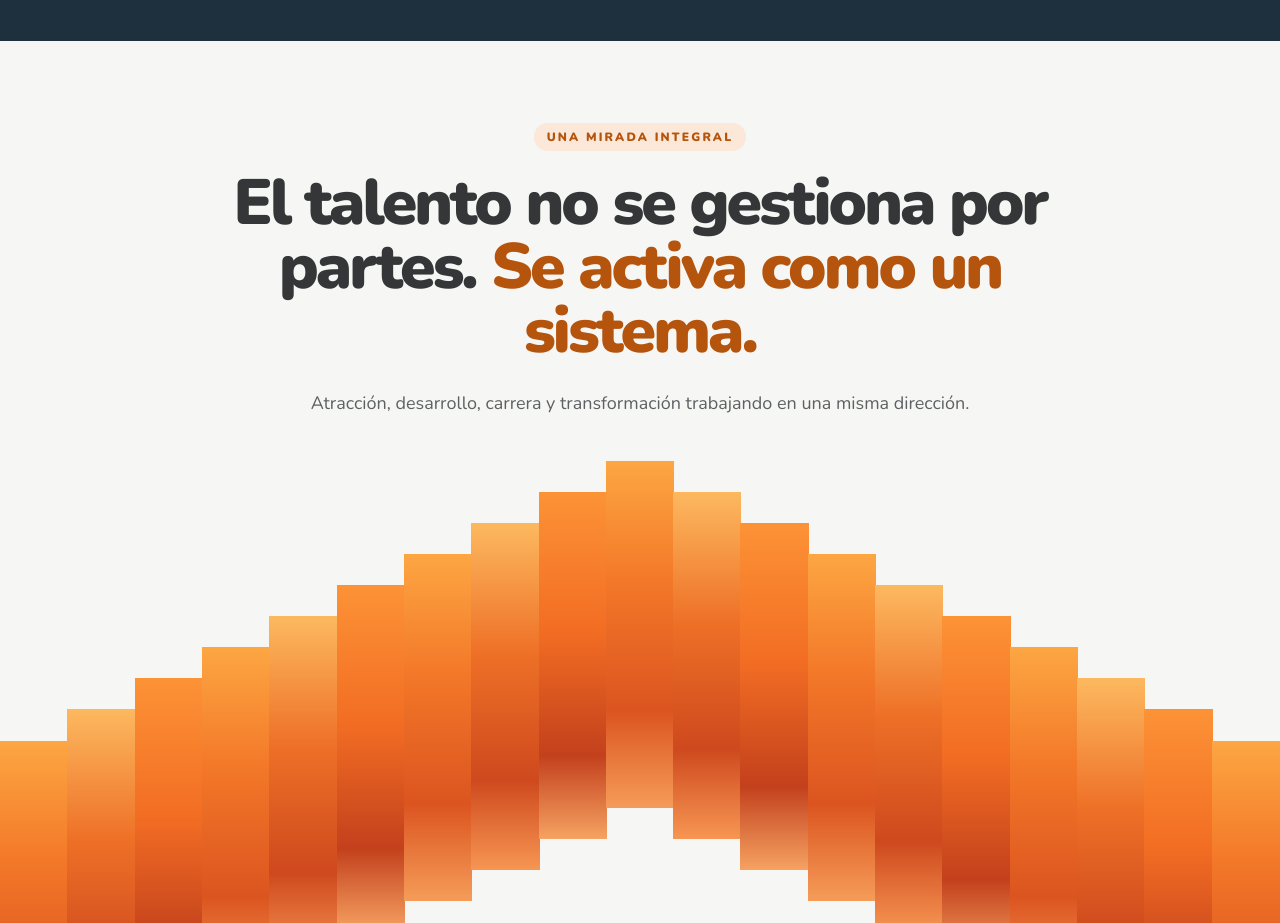
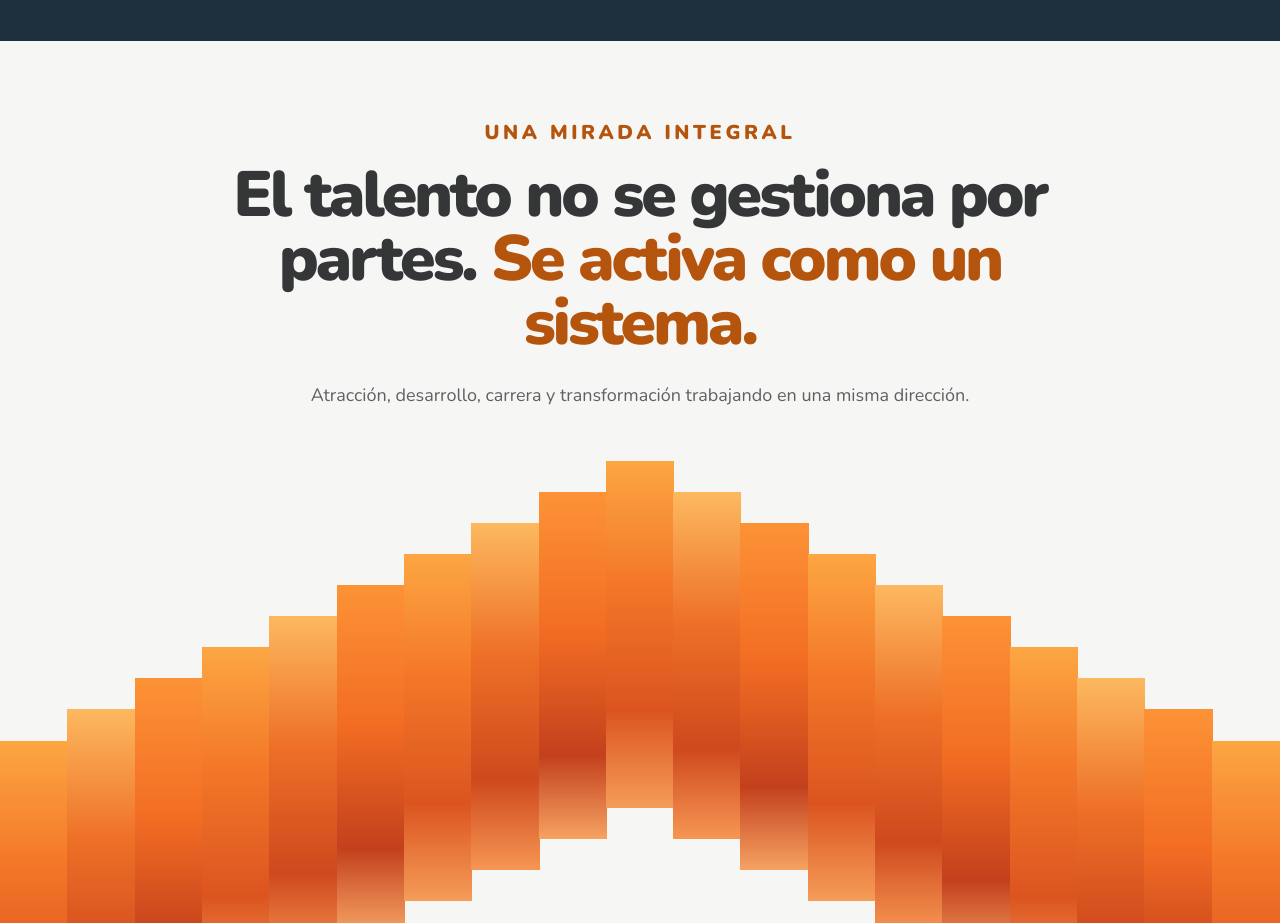
Before and after one commit to josepueblarosalesph/adconsulting, a Next.js app: page / in a window 1280 px wide. Shown: the part 2480-3403 px from the top of the page. Built offline with nearby package versions, Linux system fonts and the light colour scheme.

Commit message:
Simplifica etiqueta Una mirada integral

```diff
--- a/app/globals.css
+++ b/app/globals.css
@@ -504,6 +504,7 @@ details[open] .mobile-menu-icon i:last-child{transform:translateY(-7px) rotate(-
 .corp-service-grid article:nth-child(1) h3{color:var(--co-dark)}
 .corp-service-grid article:nth-child(1) p{color:var(--co-body)}
 .corp-service-grid article:nth-child(1)>span{background:#fff;color:var(--co-deep)}
+.corp-spectrum-copy .corp-eyebrow{display:block;width:auto;margin:0 auto 20px;padding:0;background:transparent;color:var(--co-deep);font-size:20px;text-align:center}
 
 /* Larger navigation labels */
 .corp-header nav a{padding-inline:13px;font-size:16px}
```
